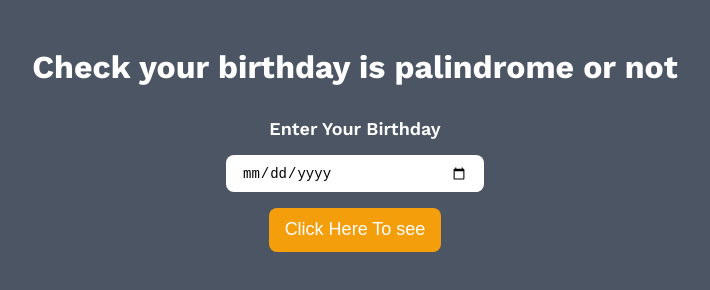
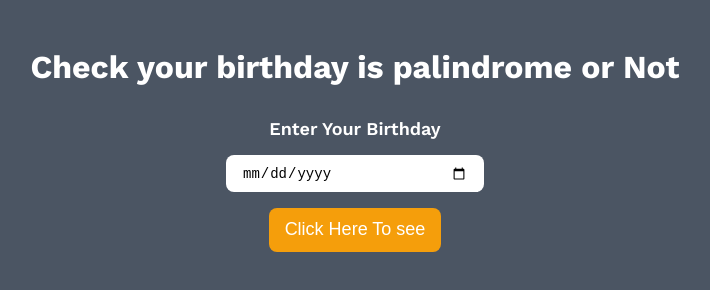
Before and after one commit to ajitkumar2804/PalindrimeBirthdayChecker, a plain HTML site: page index.html in a window 1280 px wide. Shown: the whole page, without its empty margins (285-995 px from the left). Drawn offline with nearby package versions, Linux system fonts and the light colour scheme.

Commit message:
Update index.html

```diff
--- a/index.html
+++ b/index.html
@@ -9,7 +9,7 @@
 </head>
 <body>
     <main>
-        <h2>Check your birthday is palindrome or not</h2>
+        <h2>Check your birthday is palindrome or Not</h2>
         <label class="input-label">Enter Your Birthday</label>
         <input type="date" class="input" id="bday-input"/>
         <button id="show">Click Here To see</button>
```
